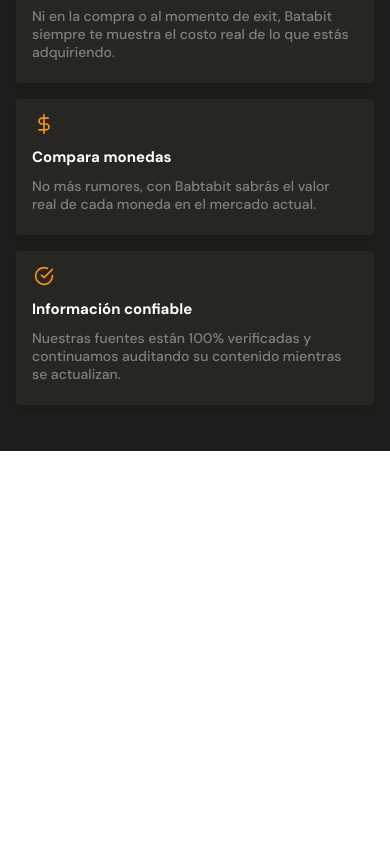
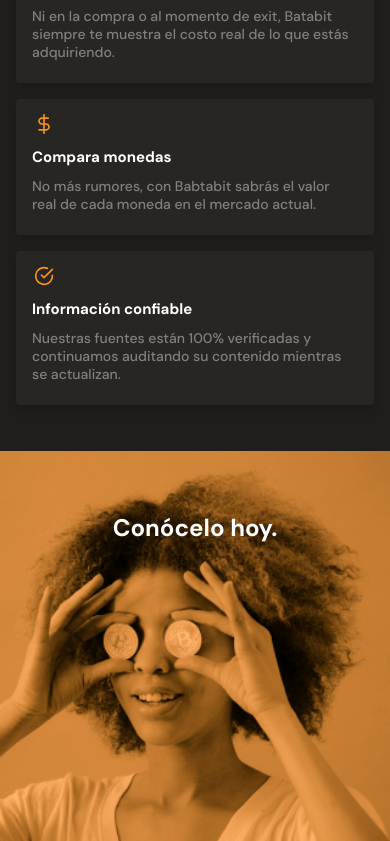
Before and after one commit to Kaliholt/Course-Mobile-First, a plain HTML site: page index.html in a window 390 px wide. Shown: the part 1193-2034 px from the top of the page. Before the commit the page ends 1644 px from the top, so only its background shows below. Drawn offline with Linux system fonts and the light colour scheme.

Commit message:
Sección del Hero terminada, falta hacer Responsive

```diff
--- a/css/styles.css
+++ b/css/styles.css
@@ -230,6 +230,21 @@ header, main, footer {
     margin-top: 10px;
 }
 
+/***************************************Sección Hero************************************/
+.seccion-hero {
+    width: 100%;
+    height: 390px;
+    color: white;
+    background-image: url(../assets/img/bitcoinbaby.jpg);
+    background-size: cover;
+    background-position: center;
+    background-repeat: no-repeat;
+}
+
+.seccion-hero__title {
+    padding-top: 64px;
+}
+
 /***************************************************************************************/
 /*************************************Estilos Footer************************************/
 /***************************************************************************************/
--- a/index.html
+++ b/index.html
@@ -78,6 +78,9 @@
                     <p class="text tarjeta__text">Nuestras fuentes están 100% verificadas y continuamos auditando su contenido mientras se actualizan.</p>
                 </div>
             </section>
+            <section class="seccion-hero">
+                <h2 class="title seccion-hero__title">Conócelo hoy.</h2>
+            </section>
         </main>
         <footer>
 
```
